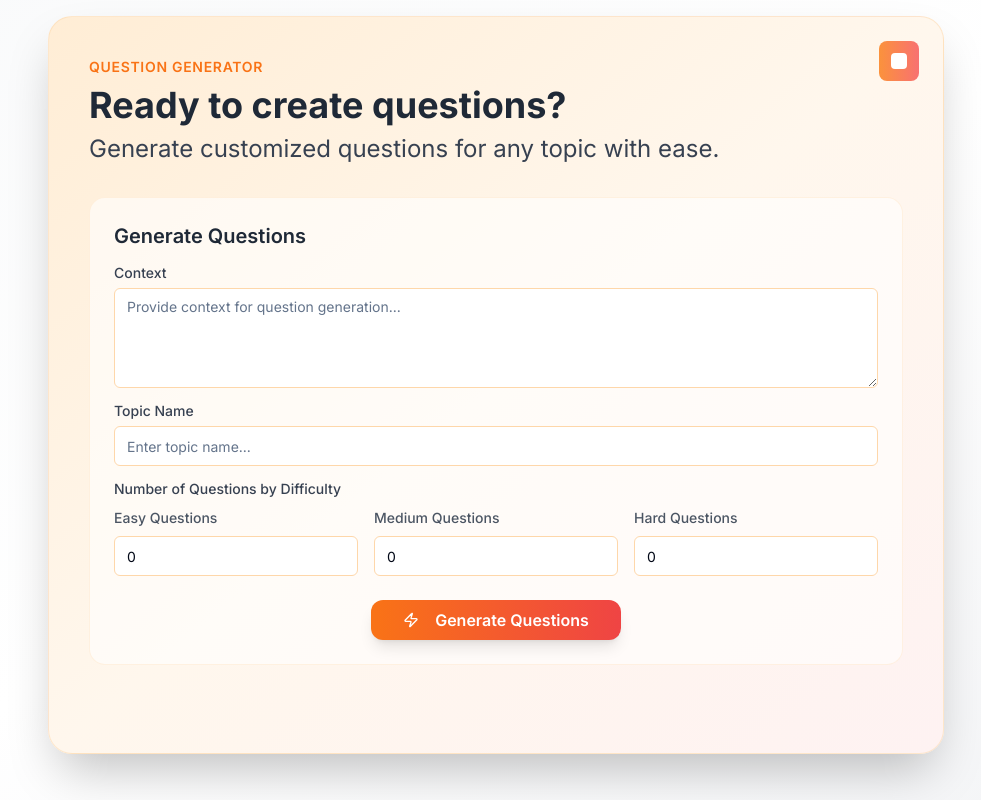
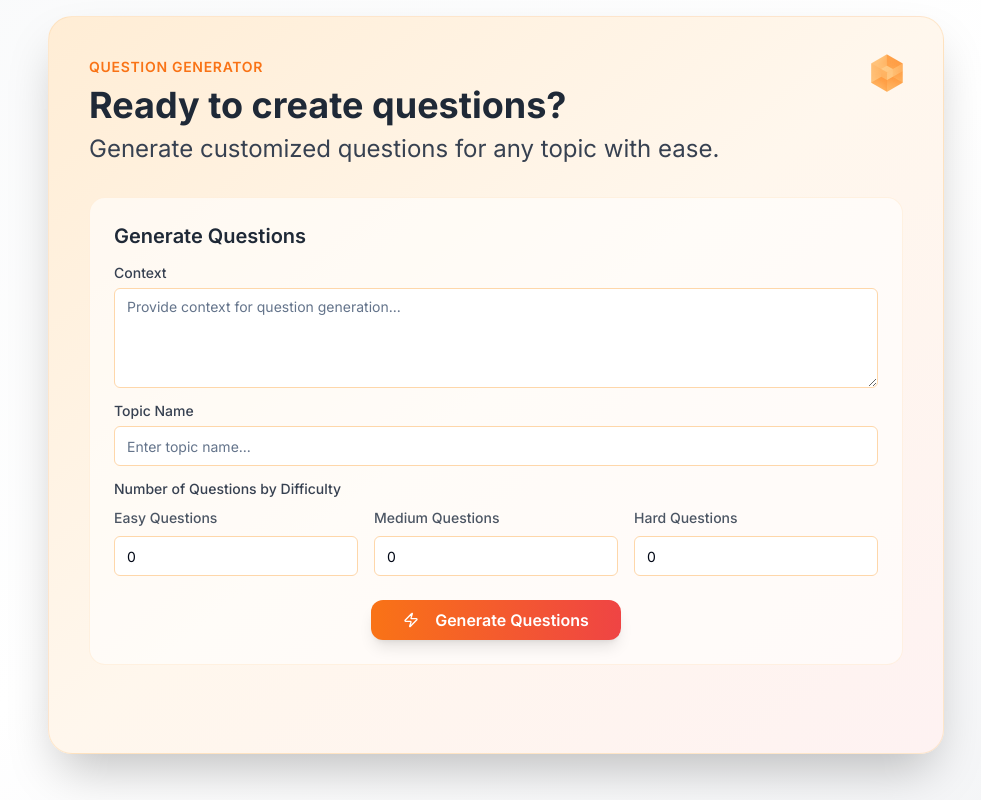
Before and after one commit to jaswantjat/quiz-card-creator-ai-89, a React (Vite) app: page /chat-agent in a window 1280 px wide. Shown: the whole page, without its empty margins (144-1125 px from the left). Built offline with nearby package versions, Linux system fonts and the light colour scheme.

Commit message:
Replace logo placeholder
Replaces the placeholder logo with the provided image, ensuring a large and relevant size.

```diff
--- a/src/pages/ChatAgent.tsx
+++ b/src/pages/ChatAgent.tsx
@@ -161,12 +161,13 @@ const ChatAgent = () => {
 
           </div>
 
-          {/* Top right logo placeholder */}
+          {/* Top right logo */}
           <div className="absolute top-6 right-6">
-            <div className="w-10 h-10 bg-gradient-to-r from-orange-400 to-red-400 rounded-lg flex items-center justify-center">
-              {/* Replace this placeholder with your logo */}
-              <div className="w-4 h-4 bg-white rounded-sm"></div>
-            </div>
+            <img
+              src="/lovable-uploads/4a7eb61d-f2d1-4530-ae72-abaccb971ba2.png"
+              alt="Company Logo"
+              className="w-16 h-16 object-contain"
+            />
           </div>
         </div>
       </div>
```
Also changed, not shown: public/lovable-uploads/4a7eb61d-f2d1-4530-ae72-abaccb971ba2.png (added).
